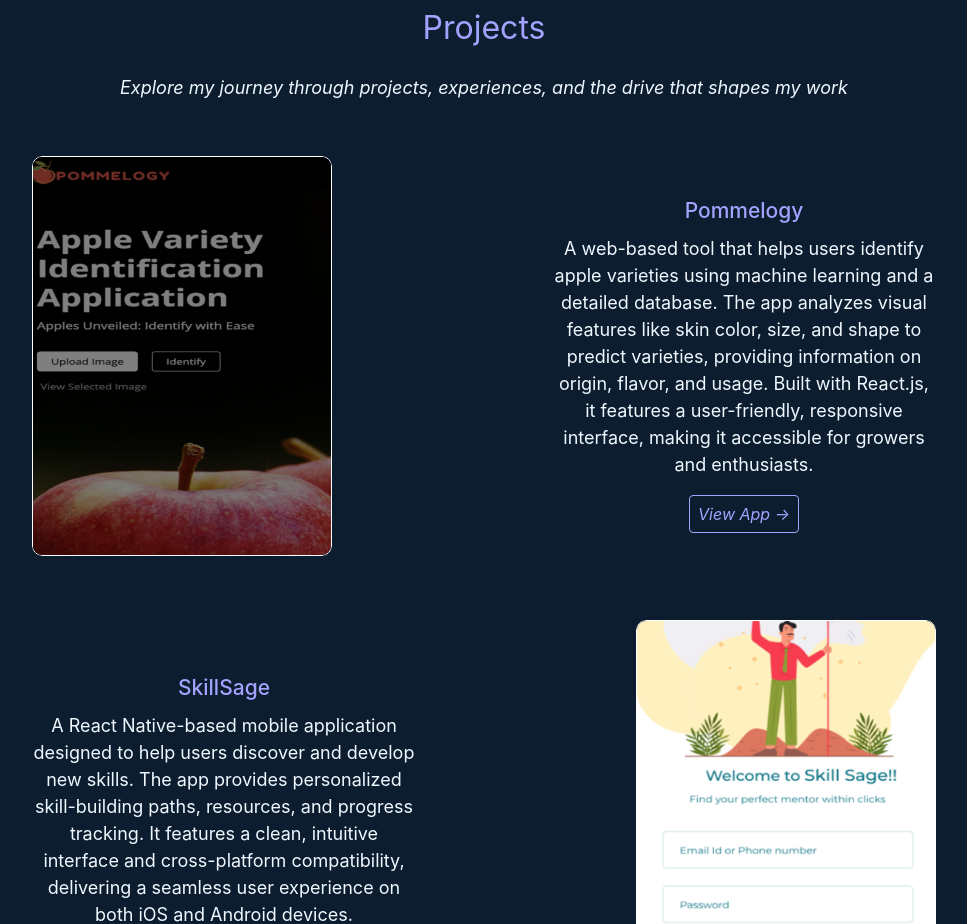
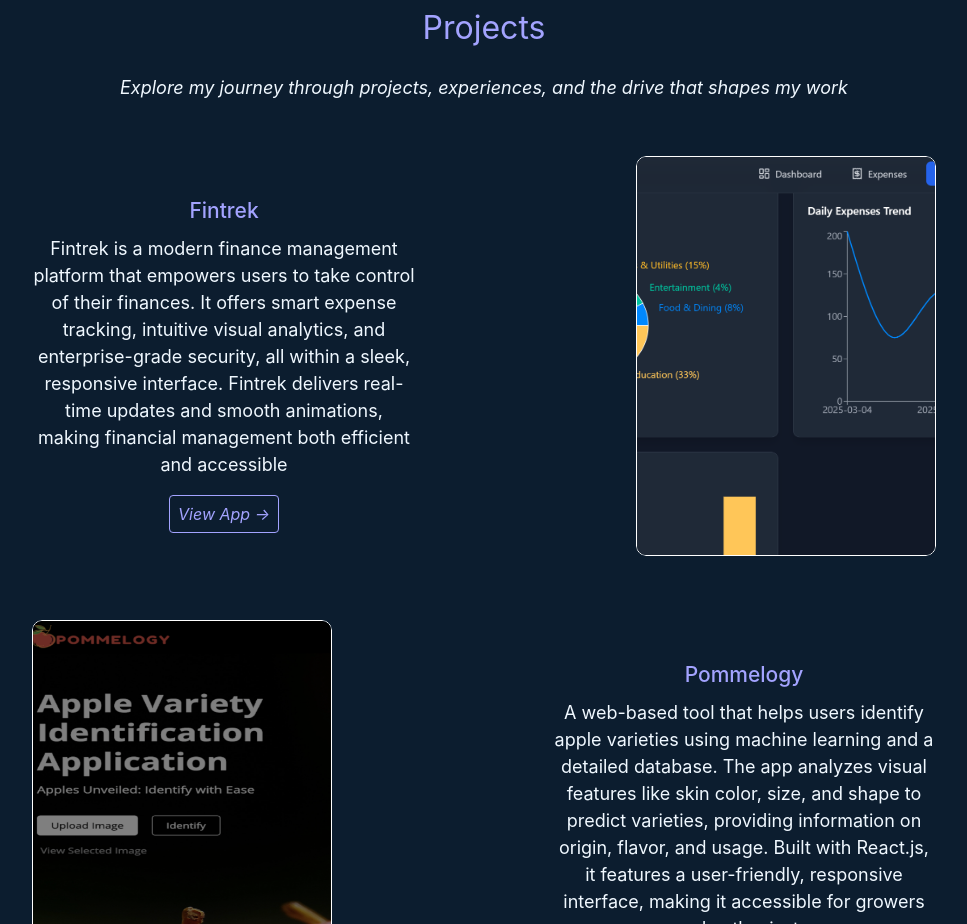
Before and after one commit to Jitali24/Portfolio, a React (Create React App) app: page / in a window 1280 px wide. Shown: the part 1440-2364 px from the top of the page, without its empty margins (156-1123 px from the left). Built offline with nearby package versions, Linux system fonts and the light colour scheme.

Commit message:
minor update

```diff
--- a/src/App.js
+++ b/src/App.js
@@ -29,6 +29,7 @@
 import Skillsage from "../src/assests/Skillsage.png";
 import NewsApp from "../src/assests/NewsApp.png";
 import Skola from "../src/assests/Skola.png";
+import Fintrek from "../src/assests/Fintrek.png";
 
 import Coding from "../src/assests/Coding.gif";
 
@@ -45,7 +46,7 @@
       { text: "Bonjour, Jitali Hadiya ici.", color: "#6A5ACD" }, // French
       { text: "Hola, Jitali Hadiya aquí.", color: "#FF4500" }, // Spanish
       { text: "Hallo, Jitali Hadiya hier.", color: "#2E8B57" }, // German
-      { text: "नमस्ते, मैं जिटाली हड़िया हूं।", color: "#DAA520" }, // Hindi
+      { text: "नमस्ते, मैं जिताली हड़िया हूं।", color: "#DAA520" }, // Hindi
       { text: "こんにちは、ジタリ ハディヤです。", color: "#FF69B4" }, // Japanese
       { text: "你好，Jitali Hadiya 在这里。", color: "#20B2AA" }, // Chinese
     ];
@@ -262,6 +263,41 @@
             Explore my journey through projects, experiences, and the drive that
             shapes my work
           </h3>
+        </div>
+
+        {/* Fintrek */}
+        <div className="projects alternate">
+          <div className="project-card">
+            <img
+              src={Fintrek}
+              alt="Project: Fintrek"
+              className="project-image"
+            />
+            <div className="hover-list">
+              <ul>
+                <li>React JS</li>
+                <li>Vite</li>
+                <li>Typescript</li>
+              </ul>
+            </div>
+          </div>
+          <div className="project-content">
+            <h1>Fintrek</h1>
+            <h2>
+              Fintrek is a modern finance management platform that empowers
+              users to take control of their finances. It offers smart expense
+              tracking, intuitive visual analytics, and enterprise-grade
+              security, all within a sleek, responsive interface. Fintrek
+              delivers real-time updates and smooth animations, making financial
+              management both efficient and accessible
+            </h2>
+            <div className="learn-more">
+              <br></br>
+              <a href="https://fintrek.vercel.app/" className="learn-more-link">
+                View App →
+              </a>
+            </div>
+          </div>
         </div>
 
         {/* Pommelogy */}
```
Also changed, not shown: src/assests/Fintrek.png (added).
